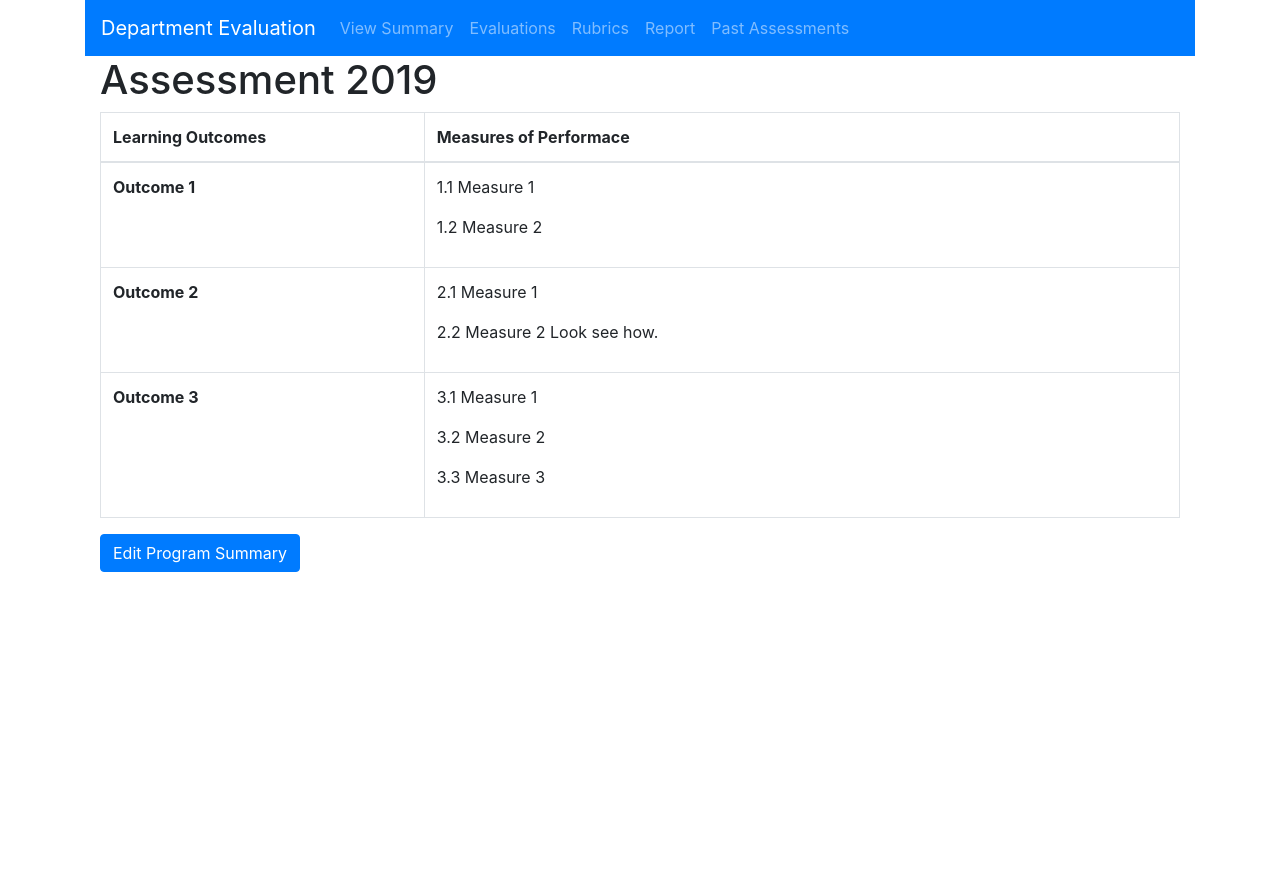
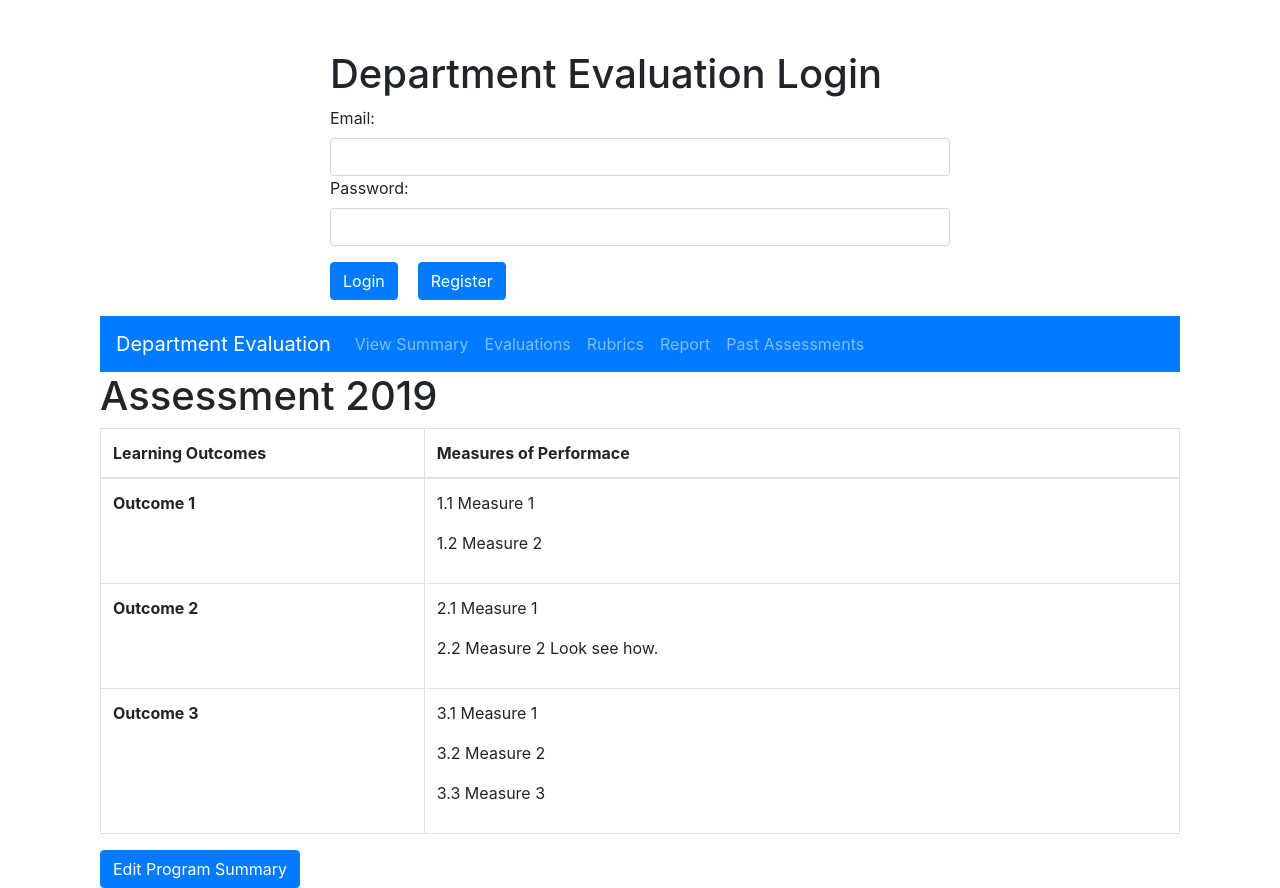
Before and after one commit to RyanBlomquist/temporary-front-end, a React (Create React App) app in the folder temporary-front-end/: page /viewSummary in a window 1280 px wide. Before the commit the page ends 800 px from the top, so only its background shows below. Built offline with nearby package versions, Linux system fonts and the light colour scheme.

Commit message:
Made the nav-bar its own component.

```diff
--- /dev/null
+++ b/temporary-front-end/src/App.js
@@ -0,0 +1,50 @@
+import React, { Component } from 'react';
+import "bootstrap/dist/css/bootstrap.min.css";
+import {BrowserRouter as Router, Route } from "react-router-dom";
+
+import LoginPage from "./components/login-page/login-page";
+import ViewSummary from "./components/view-summary/view-summary.component.js";
+import RubricList from "./components/rubric-list/rubric-list.component.js";
+
+
+class App extends Component {
+
+  constructor(props)
+  {
+    super(props);
+
+    this.state = {
+      isAuthenticated: false
+    };
+  }
+
+  decideWhatToShow()
+  {
+    if (!this.state.isAuthenticated)
+    {
+      const childProps = {
+        isAuthenticated: this.state.isAuthenticated
+      }
+      return <LoginPage childProps={childProps} />
+    }
+    else if (this.state.isAuthenticated)
+    {
+      return <ViewSummary />
+    }
+  }
+
+  render() {
+    return (
+      <Router>
+        <div className="container">
+        {this.decideWhatToShow()}
+          <Route path="/" exact component={LoginPage} />
+          <Route path="/viewSummary" exact component={ViewSummary} />
+          <Route path="/rubricList" exact component={RubricList} />
+        </div>
+      </Router>
+    );
+  }
+}
+
+export default App;
--- a/temporary-front-end/src/ProgramAdministratorApp.js
+++ /dev/null
@@ -1,47 +0,0 @@
-import React, { Component } from 'react';
-import "bootstrap/dist/css/bootstrap.min.css";
-import {BrowserRouter as Router, Route, Link} from "react-router-dom";
-
-import LoginPage from "./components/login-page/login-page";
-import ViewSummary from "./components/view-summary/view-summary.component.js";
-import RubricList from "./components/rubric-list/rubric-list.component.js";
-
-
-class ProgramAdministratorApp extends Component {
-
-  render() {
-    return (
-      <Router>
-        <div className="container">
-          <nav className="navbar navbar-expand-lg navbar-dark bg-primary">
-            <Link to="/viewSummary" className="navbar-brand">Department Evaluation</Link>
-            <div className="collpase nav-collapse">
-              <ul className="navbar-nav mr-auto">
-                <li className="navbar-item">
-                  <Link to="/viewSummary" className="nav-link">View Summary</Link>
-                </li>
-                <li className="navbar-item">
-                  <Link to="/viewSummary" className="nav-link">Evaluations</Link>
-                </li>
-                <li className="navbar-item">
-                  <Link to="/rubricList" className="nav-link">Rubrics</Link>
-                </li>
-                <li className="navbar-item">
-                  <Link to="/viewSummary" className="nav-link">Report</Link>
-                </li>
-                <li className="navbar-item">
-                  <Link to="/viewSummary" className="nav-link">Past Assessments</Link>
-                </li>
-              </ul>
-            </div>
-          </nav>
-          <Route path="/" exact component={LoginPage} />
-          <Route path="/viewSummary" exact component={ViewSummary} />
-          <Route path="/rubricList" exact component={RubricList} />
-        </div>
-      </Router>
-    );
-  }
-}
-
-export default ProgramAdministratorApp;
--- a/temporary-front-end/src/components/login-page/login-page.js
+++ b/temporary-front-end/src/components/login-page/login-page.js
@@ -43,17 +43,13 @@
         Axios.post('http://localhost:8000/controllers/authenticate-controller', authentication)
             .then(res => {
                 console.log(res.data);
-                if (res.data === true)
+                if (res.data.isUser)
                 {
-                    console.log("inside if statement")
-                    let path = '../../ProgramAdministratorApp';
-                    this.props.router.push(path);
-                    //ReactDOM.render(<ProgramAdministratorApp />, document.getElementById('root'));
+                    console.log("inside if statement");
                 }
                 else
                 {
                     console.log("inside else statement");
-
                 }
             });
     }
--- a/temporary-front-end/src/components/nav-bar/nav-bar.component.js
+++ b/temporary-front-end/src/components/nav-bar/nav-bar.component.js
@@ -0,0 +1,37 @@
+import React, { Component } from 'react';
+import { Link } from 'react-router-dom';
+
+class NavBar extends Component
+{
+    render()
+    {
+        return (
+
+                <nav className="navbar navbar-expand-lg navbar-dark bg-primary">
+                <Link to="/viewSummary" className="navbar-brand">Department Evaluation</Link>
+                <div className="collpase nav-collapse">
+                <ul className="navbar-nav mr-auto">
+                    <li className="navbar-item">
+                        <Link to="/viewSummary" className="nav-link">View Summary</Link>
+                    </li>
+                    <li className="navbar-item">
+                        <Link to="/viewSummary" className="nav-link">Evaluations</Link>
+                    </li>
+                    <li className="navbar-item">
+                        <Link to="/rubricList" className="nav-link">Rubrics</Link>
+                    </li>
+                    <li className="navbar-item">
+                        <Link to="/viewSummary" className="nav-link">Report</Link>
+                    </li>
+                    <li className="navbar-item">
+                        <Link to="/viewSummary" className="nav-link">Past Assessments</Link>
+                    </li>
+                </ul>
+                    </div>
+                 </nav>
+
+        );
+    }
+}
+
+export default NavBar;
--- a/temporary-front-end/src/components/view-summary/view-summary.component.js
+++ b/temporary-front-end/src/components/view-summary/view-summary.component.js
@@ -1,5 +1,6 @@
 import React, {Component} from 'react';
 import './view-summary.css';
+import NavBar from "../nav-bar/nav-bar.component";
 //import axios from 'axios';
 
 //Dummy data
@@ -73,6 +74,7 @@
 
         return (
             <div className="container">
+                <NavBar />
                 <h1>{programSummary.title}</h1>
 
                 <table className="table table-bordered">
--- a/temporary-front-end/src/index.js
+++ b/temporary-front-end/src/index.js
@@ -1,10 +1,10 @@
 import React from 'react';
 import ReactDOM from 'react-dom';
 import './index.css';
-import ProgramAdministratorApp from './ProgramAdministratorApp';
+import App from './App';
 import * as serviceWorker from './serviceWorker';
 
-ReactDOM.render(<ProgramAdministratorApp />, document.getElementById('root'));
+ReactDOM.render(<App />, document.getElementById('root'));
 
 // If you want your app to work offline and load faster, you can change
 // unregister() to register() below. Note this comes with some pitfalls.
```
Also changed, not shown: 1 other file (tests, documents, lock files or other folders).
